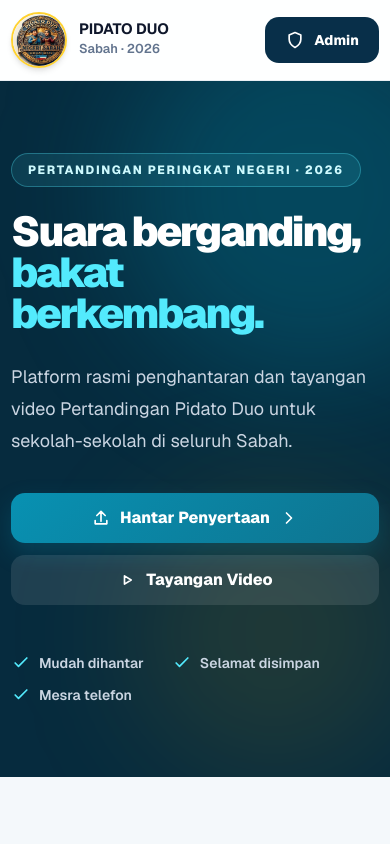
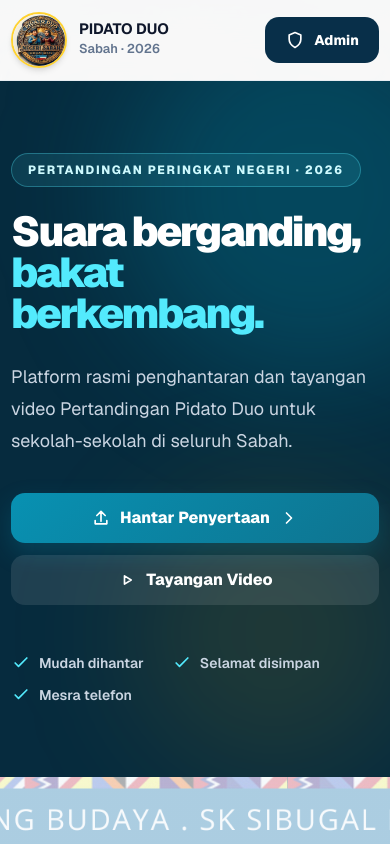
Before and after one commit to RO26io/pidatoduosabah, a Next.js app: page / in a window 390 px wide. Shown: the top 844 px of the page. Built offline with nearby package versions, Linux system fonts and the light colour scheme.

Commit message:
Apply new Pidato Duo background
Changed background image and adjusted background size for better responsiveness.

```diff
--- a/app/globals.css
+++ b/app/globals.css
@@ -8,10 +8,10 @@ body {
   background-color:#f4f8fb;
   background-image:
     linear-gradient(rgba(244,248,251,.70),rgba(244,248,251,.70)),
-    url("/logo-pidato-duo.jpg");
+    url("/background-pidato-duo.png");
   background-position:center;
   background-repeat:no-repeat;
-  background-size:min(520px,62vw) auto;
+  background-size:cover;
   background-attachment:fixed;
   color:var(--ink);
   font-family:var(--font-geist-sans),Arial,sans-serif;
@@ -33,7 +33,7 @@ button,a,input,select { -webkit-tap-highlight-color:transparent; }
 .fade-up { animation:fadeUp .65s ease both; }
 @keyframes fadeUp { from { opacity:0; transform:translateY(18px) } }
 @media(max-width:640px){
-  body { background-size:82vw auto; }
+  body { background-position:center top; }
   .shell{width:min(100% - 22px,1180px)}
   .card{border-radius:18px}
 }
```
